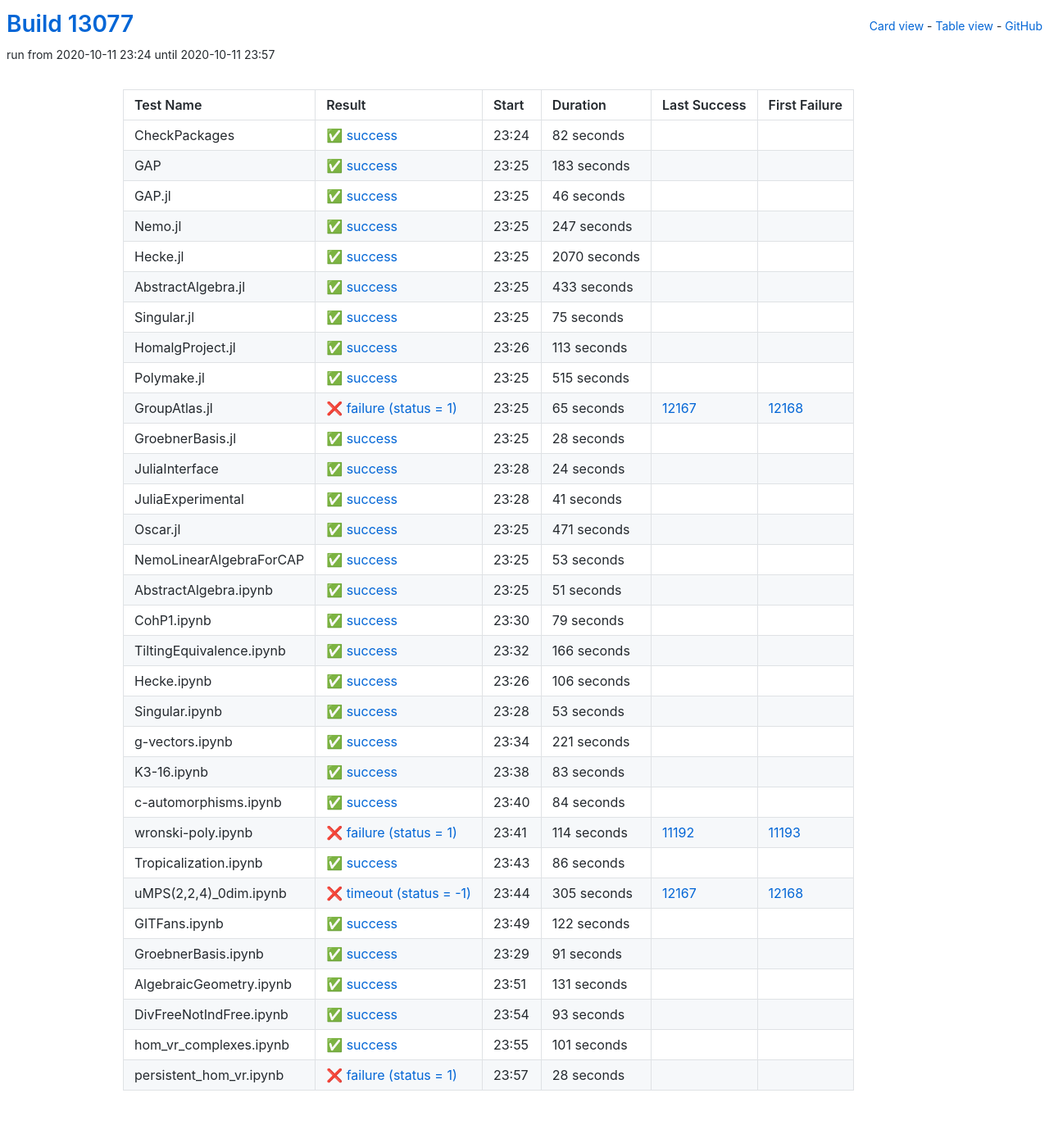
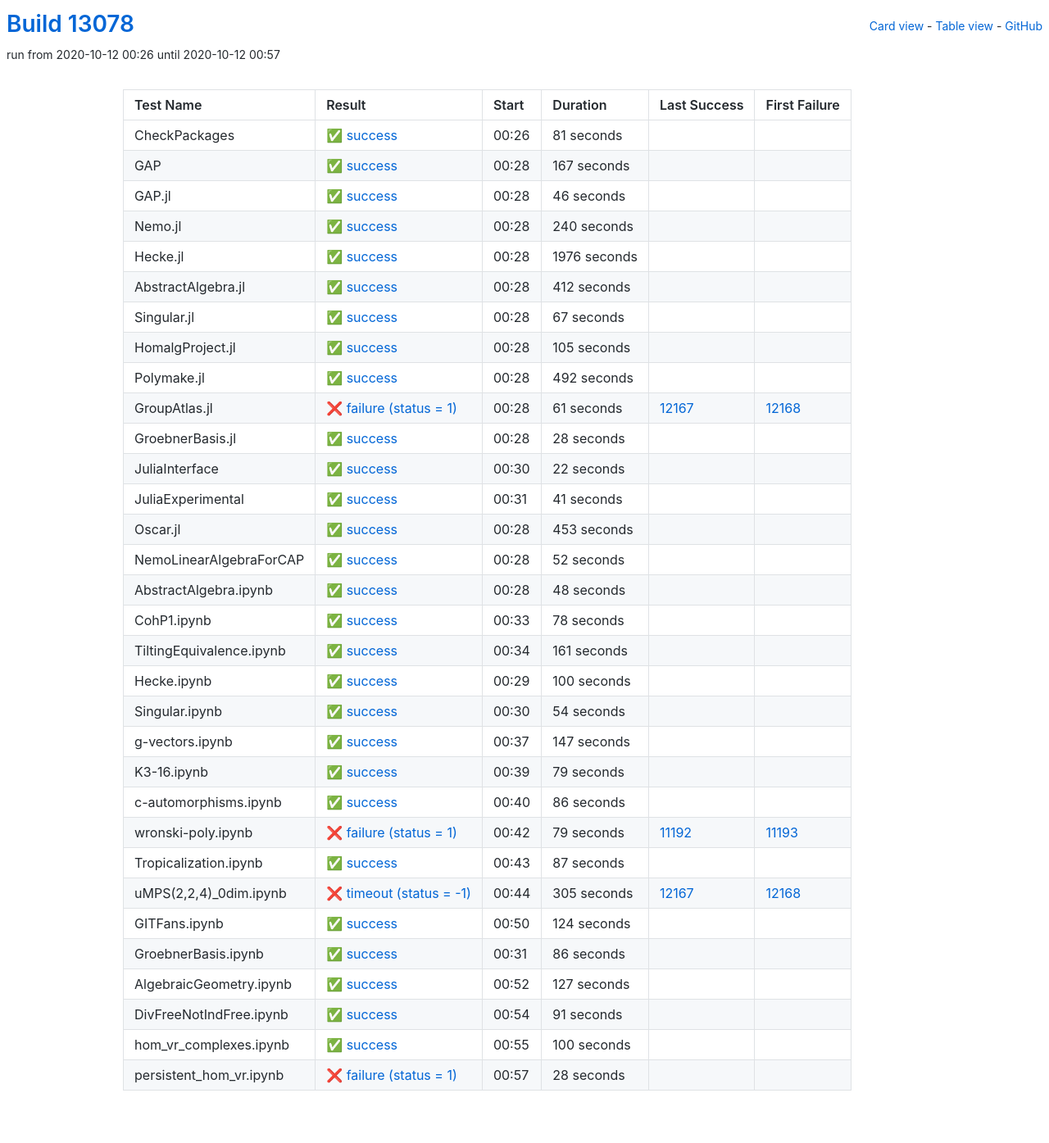
Before and after one commit to oscar-system/oscar-ci-status, a Jekyll site: the page built from table.html, in a window 1280 px wide. Shown: the whole page at 82% size. Built offline with Jekyll 4.4.1, drawn with Linux system fonts in a browser that asks for light colours.

Commit message:
Build #13078

```diff
--- a/_data/ci.yml
+++ b/_data/ci.yml
@@ -1,6 +1,6 @@
 ---
-build: 13077
-build_url: https://oscarci.mathematik.uni-kl.de/job/oscar/13077/
+build: 13078
+build_url: https://oscarci.mathematik.uni-kl.de/job/oscar/13078/
 job: oscar
 organization: oscar-system
 repo: oscar-ci-status
@@ -8,32 +8,32 @@
 tests:
 - name: CheckPackages
   id: checkpackages
-  log: https://oscarci.mathematik.uni-kl.de/job/oscar/13077/artifact/logs/build-13077/CheckPackages.log
-  start: 2020-10-11 23:24
+  log: https://oscarci.mathematik.uni-kl.de/job/oscar/13078/artifact/logs/build-13078/CheckPackages.log
+  start: 2020-10-12 00:26
   success: true
   exitcode: 0
   status: success
-  duration: 82
+  duration: 81
   last_success: false
   last_success_url:
   first_failure: false
   first_failure_url:
 - name: GAP
   id: gap
-  log: https://oscarci.mathematik.uni-kl.de/job/oscar/13077/artifact/logs/build-13077/GAP.log
-  start: 2020-10-11 23:25
+  log: https://oscarci.mathematik.uni-kl.de/job/oscar/13078/artifact/logs/build-13078/GAP.log
+  start: 2020-10-12 00:28
   success: true
   exitcode: 0
   status: success
-  duration: 183
+  duration: 167
   last_success: false
   last_success_url:
   first_failure: false
   first_failure_url:
 - name: GAP.jl
   id: gap-jl
-  log: https://oscarci.mathematik.uni-kl.de/job/oscar/13077/artifact/logs/build-13077/GAP.jl.log
-  start: 2020-10-11 23:25
+  log: https://oscarci.mathematik.uni-kl.de/job/oscar/13078/artifact/logs/build-13078/GAP.jl.log
+  start: 2020-10-12 00:28
   success: true
   exitcode: 0
   status: success
@@ -44,92 +44,92 @@
   first_failure_url:
 - name: Nemo.jl
   id: nemo-jl
-  log: https://oscarci.mathematik.uni-kl.de/job/oscar/13077/artifact/logs/build-13077/Nemo.jl.log
-  start: 2020-10-11 23:25
+  log: https://oscarci.mathematik.uni-kl.de/job/oscar/13078/artifact/logs/build-13078/Nemo.jl.log
+  start: 2020-10-12 00:28
   success: true
   exitcode: 0
   status: success
-  duration: 247
+  duration: 240
   last_success: false
   last_success_url:
   first_failure: false
   first_failure_url:
 - name: Hecke.jl
   id: hecke-jl
-  log: https://oscarci.mathematik.uni-kl.de/job/oscar/13077/artifact/logs/build-13077/Hecke.jl.log
-  start: 2020-10-11 23:25
+  log: https://oscarci.mathematik.uni-kl.de/job/oscar/13078/artifact/logs/build-13078/Hecke.jl.log
+  start: 2020-10-12 00:28
   success: true
   exitcode: 0
   status: success
-  duration: 2070
+  duration: 1976
   last_success: false
   last_success_url:
   first_failure: false
   first_failure_url:
 - name: AbstractAlgebra.jl
   id: abstractalgebra-jl
-  log: https://oscarci.mathematik.uni-kl.de/job/oscar/13077/artifact/logs/build-13077/AbstractAlgebra.jl.log
-  start: 2020-10-11 23:25
+  log: https://oscarci.mathematik.uni-kl.de/job/oscar/13078/artifact/logs/build-13078/AbstractAlgebra.jl.log
+  start: 2020-10-12 00:28
   success: true
   exitcode: 0
   status: success
-  duration: 433
+  duration: 412
   last_success: false
   last_success_url:
   first_failure: false
   first_failure_url:
 - name: Singular.jl
   id: singular-jl
-  log: https://oscarci.mathematik.uni-kl.de/job/oscar/13077/artifact/logs/build-13077/Singular.jl.log
-  start: 2020-10-11 23:25
+  log: https://oscarci.mathematik.uni-kl.de/job/oscar/13078/artifact/logs/build-13078/Singular.jl.log
+  start: 2020-10-12 00:28
   success: true
   exitcode: 0
   status: success
-  duration: 75
+  duration: 67
   last_success: false
   last_success_url:
   first_failure: false
   first_failure_url:
 - name: HomalgProject.jl
   id: homalgproject-jl
-  log: https://oscarci.mathematik.uni-kl.de/job/oscar/13077/artifact/logs/build-13077/HomalgProject.jl.log
-  start: 2020-10-11 23:26
+  log: https://oscarci.mathematik.uni-kl.de/job/oscar/13078/artifact/logs/build-13078/HomalgProject.jl.log
+  start: 2020-10-12 00:28
   success: true
   exitcode: 0
   status: success
-  duration: 113
+  duration: 105
   last_success: false
   last_success_url:
   first_failure: false
   first_failure_url:
 - name: Polymake.jl
   id: polymake-jl
-  log: https://oscarci.mathematik.uni-kl.de/job/oscar/13077/artifact/logs/build-13077/Polymake.jl.log
-  start: 2020-10-11 23:25
+  log: https://oscarci.mathematik.uni-kl.de/job/oscar/13078/artifact/logs/build-13078/Polymake.jl.log
+  start: 2020-10-12 00:28
   success: true
   exitcode: 0
   status: success
-  duration: 515
+  duration: 492
   last_success: false
   last_success_url:
   first_failure: false
   first_failure_url:
 - name: GroupAtlas.jl
   id: groupatlas-jl
-  log: https://oscarci.mathematik.uni-kl.de/job/oscar/13077/artifact/logs/build-13077/GroupAtlas.jl.log
-  start: 2020-10-11 23:25
+  log: https://oscarci.mathematik.uni-kl.de/job/oscar/13078/artifact/logs/build-13078/GroupAtlas.jl.log
+  start: 2020-10-12 00:28
   success: false
   exitcode: 1
   status: failure
-  duration: 65
+  duration: 61
   last_success: 12167
   last_success_url: https://oscarci.mathematik.uni-kl.de/job/oscar/12167/
   first_failure: 12168
   first_failure_url: https://oscarci.mathematik.uni-kl.de/job/oscar/12168/
 - name: GroebnerBasis.jl
   id: groebnerbasis-jl
-  log: https://oscarci.mathematik.uni-kl.de/job/oscar/13077/artifact/logs/build-13077/GroebnerBasis.jl.log
-  start: 2020-10-11 23:25
+  log: https://oscarci.mathematik.uni-kl.de/job/oscar/13078/artifact/logs/build-13078/GroebnerBasis.jl.log
+  start: 2020-10-12 00:28
   success: true
   exitcode: 0
   status: success
@@ -140,20 +140,20 @@
   first_failure_url:
 - name: JuliaInterface
   id: juliainterface
-  log: https://oscarci.mathematik.uni-kl.de/job/oscar/13077/artifact/logs/build-13077/JuliaInterface.log
-  start: 2020-10-11 23:28
+  log: https://oscarci.mathematik.uni-kl.de/job/oscar/13078/artifact/logs/build-13078/JuliaInterface.log
+  start: 2020-10-12 00:30
   success: true
   exitcode: 0
   status: success
-  duration: 24
+  duration: 22
   last_success: false
   last_success_url:
   first_failure: false
   first_failure_url:
 - name: JuliaExperimental
   id: juliaexperimental
-  log: https://oscarci.mathematik.uni-kl.de/job/oscar/13077/artifact/logs/build-13077/JuliaExperimental.log
-  start: 2020-10-11 23:28
+  log: https://oscarci.mathematik.uni-kl.de/job/oscar/13078/artifact/logs/build-13078/JuliaExperimental.log
+  start: 2020-10-12 00:31
   success: true
   exitcode: 0
   status: success
@@ -164,44 +164,104 @@
   first_failure_url:
 - name: Oscar.jl
   id: oscar-jl
-  log: https://oscarci.mathematik.uni-kl.de/job/oscar/13077/artifact/logs/build-13077/Oscar.jl.log
-  start: 2020-10-11 23:25
+  log: https://oscarci.mathematik.uni-kl.de/job/oscar/13078/artifact/logs/build-13078/Oscar.jl.log
+  start: 2020-10-12 00:28
   success: true
   exitcode: 0
   status: success
-  duration: 471
+  duration: 453
   last_success: false
   last_success_url:
   first_failure: false
   first_failure_url:
 - name: NemoLinearAlgebraForCAP
   id: nemolinearalgebraforcap
-  log: https://oscarci.mathematik.uni-kl.de/job/oscar/13077/artifact/logs/build-13077/NemoLinearAlgebraForCAP.log
-  start: 2020-10-11 23:25
+  log: https://oscarci.mathematik.uni-kl.de/job/oscar/13078/artifact/logs/build-13078/NemoLinearAlgebraForCAP.log
+  start: 2020-10-12 00:28
   success: true
   exitcode: 0
   status: success
-  duration: 53
+  duration: 52
   last_success: false
   last_success_url:
   first_failure: false
   first_failure_url:
 - name: AbstractAlgebra.ipynb
   id: abstractalgebra-ipynb
-  log: https://oscarci.mathematik.uni-kl.de/job/oscar/13077/artifact/logs/build-13077/AbstractAlgebra.ipynb.log
-  start: 2020-10-11 23:25
+  log: https://oscarci.mathematik.uni-kl.de/job/oscar/13078/artifact/logs/build-13078/AbstractAlgebra.ipynb.log
+  start: 2020-10-12 00:28
   success: true
   exitcode: 0
   status: success
-  duration: 51
+  duration: 48
   last_success: false
   last_success_url:
   first_failure: false
   first_failure_url:
 - name: CohP1.ipynb
   id: cohp1-ipynb
-  log: https://oscarci.mathematik.uni-kl.de/job/oscar/13077/artifact/logs/build-13077/CohP1.ipynb.log
-  start: 2020-10-11 23:30
+  log: https://oscarci.mathematik.uni-kl.de/job/oscar/13078/artifact/logs/build-13078/CohP1.ipynb.log
+  start: 2020-10-12 00:33
+  success: true
+  exitcode: 0
+  status: success
+  duration: 78
+  last_success: false
+  last_success_url:
+  first_failure: false
+  first_failure_url:
+- name: TiltingEquivalence.ipynb
+  id: tiltingequivalence-ipynb
+  log: https://oscarci.mathematik.uni-kl.de/job/oscar/13078/artifact/logs/build-13078/TiltingEquivalence.ipynb.log
+  start: 2020-10-12 00:34
+  success: true
+  exitcode: 0
+  status: success
+  duration: 161
+  last_success: false
+  last_success_url:
+  first_failure: false
+  first_failure_url:
+- name: Hecke.ipynb
+  id: hecke-ipynb
+  log: https://oscarci.mathematik.uni-kl.de/job/oscar/13078/artifact/logs/build-13078/Hecke.ipynb.log
+  start: 2020-10-12 00:29
+  success: true
+  exitcode: 0
+  status: success
+  duration: 100
+  last_success: false
+  last_success_url:
+  first_failure: false
+  first_failure_url:
+- name: Singular.ipynb
+  id: singular-ipynb
+  log: https://oscarci.mathematik.uni-kl.de/job/oscar/13078/artifact/logs/build-13078/Singular.ipynb.log
+  start: 2020-10-12 00:30
+  success: true
+  exitcode: 0
+  status: success
+  duration: 54
+  last_success: false
+  last_success_url:
+  first_failure: false
+  first_failure_url:
+- name: g-vectors.ipynb
+  id: g-vectors-ipynb
+  log: https://oscarci.mathematik.uni-kl.de/job/oscar/13078/artifact/logs/build-13078/g-vectors.ipynb.log
+  start: 2020-10-12 00:37
+  success: true
+  exitcode: 0
+  status: success
+  duration: 147
+  last_success: false
+  last_success_url:
+  first_failure: false
+  first_failure_url:
+- name: K3-16.ipynb
+  id: k3-16-ipynb
+  log: https://oscarci.mathematik.uni-kl.de/job/oscar/13078/artifact/logs/build-13078/K3-16.ipynb.log
+  start: 2020-10-12 00:39
   success: true
   exitcode: 0
   status: success
@@ -210,94 +270,10 @@
   last_success_url:
   first_failure: false
   first_failure_url:
-- name: TiltingEquivalence.ipynb
-  id: tiltingequivalence-ipynb
-  log: https://oscarci.mathematik.uni-kl.de/job/oscar/13077/artifact/logs/build-13077/TiltingEquivalence.ipynb.log
-  start: 2020-10-11 23:32
-  success: true
-  exitcode: 0
-  status: success
-  duration: 166
-  last_success: false
-  last_success_url:
-  first_failure: false
-  first_failure_url:
-- name: Hecke.ipynb
-  id: hecke-ipynb
-  log: https://oscarci.mathematik.uni-kl.de/job/oscar/13077/artifact/logs/build-13077/Hecke.ipynb.log
-  start: 2020-10-11 23:26
-  success: true
-  exitcode: 0
-  status: success
-  duration: 106
-  last_success: false
-  last_success_url:
-  first_failure: false
-  first_failure_url:
-- name: Singular.ipynb
-  id: singular-ipynb
-  log: https://oscarci.mathematik.uni-kl.de/job/oscar/13077/artifact/logs/build-13077/Singular.ipynb.log
-  start: 2020-10-11 23:28
-  success: true
-  exitcode: 0
-  status: success
-  duration: 53
-  last_success: false
-  last_success_url:
-  first_failure: false
-  first_failure_url:
-- name: g-vectors.ipynb
-  id: g-vectors-ipynb
-  log: https://oscarci.mathematik.uni-kl.de/job/oscar/13077/artifact/logs/build-13077/g-vectors.ipynb.log
-  start: 2020-10-11 23:34
-  success: true
-  exitcode: 0
-  status: success
-  duration: 221
-  last_success: false
-  last_success_url:
-  first_failure: false
-  first_failure_url:
-- name: K3-16.ipynb
-  id: k3-16-ipynb
-  log: https://oscarci.mathematik.uni-kl.de/job/oscar/13077/artifact/logs/build-13077/K3-16.ipynb.log
-  start: 2020-10-11 23:38
-  success: true
-  exitcode: 0
-  status: success
-  duration: 83
-  last_success: false
-  last_success_url:
-  first_failure: false
-  first_failure_url:
 - name: c-automorphisms.ipynb
   id: c-automorphisms-ipynb
-  log: https://oscarci.mathematik.uni-kl.de/job/oscar/13077/artifact/logs/build-13077/c-automorphisms.ipynb.log
-  start: 2020-10-11 23:40
-  success: true
-  exitcode: 0
-  status: success
-  duration: 84
-  last_success: false
-  last_success_url:
-  first_failure: false
-  first_failure_url:
-- name: wronski-poly.ipynb
-  id: wronski-poly-ipynb
-  log: https://oscarci.mathematik.uni-kl.de/job/oscar/13077/artifact/logs/build-13077/wronski-poly.ipynb.log
-  start: 2020-10-11 23:41
-  success: false
-  exitcode: 1
-  status: failure
-  duration: 114
-  last_success: 11192
-  last_success_url: https://oscarci.mathematik.uni-kl.de/job/oscar/11192/
-  first_failure: 11193
-  first_failure_url: https://oscarci.mathematik.uni-kl.de/job/oscar/11193/
-- name: Tropicalization.ipynb
-  id: tropicalization-ipynb
-  log: https://oscarci.mathematik.uni-kl.de/job/oscar/13077/artifact/logs/build-13077/Tropicalization.ipynb.log
-  start: 2020-10-11 23:43
+  log: https://oscarci.mathematik.uni-kl.de/job/oscar/13078/artifact/logs/build-13078/c-automorphisms.ipynb.log
+  start: 2020-10-12 00:40
   success: true
   exitcode: 0
   status: success
@@ -306,10 +282,34 @@
   last_success_url:
   first_failure: false
   first_failure_url:
+- name: wronski-poly.ipynb
+  id: wronski-poly-ipynb
+  log: https://oscarci.mathematik.uni-kl.de/job/oscar/13078/artifact/logs/build-13078/wronski-poly.ipynb.log
+  start: 2020-10-12 00:42
+  success: false
+  exitcode: 1
+  status: failure
+  duration: 79
+  last_success: 11192
+  last_success_url: https://oscarci.mathematik.uni-kl.de/job/oscar/11192/
+  first_failure: 11193
+  first_failure_url: https://oscarci.mathematik.uni-kl.de/job/oscar/11193/
+- name: Tropicalization.ipynb
+  id: tropicalization-ipynb
+  log: https://oscarci.mathematik.uni-kl.de/job/oscar/13078/artifact/logs/build-13078/Tropicalization.ipynb.log
+  start: 2020-10-12 00:43
+  success: true
+  exitcode: 0
+  status: success
+  duration: 87
+  last_success: false
+  last_success_url:
+  first_failure: false
+  first_failure_url:
 - name: uMPS(2,2,4)_0dim.ipynb
   id: umps-2-2-4-0dim-ipynb
-  log: https://oscarci.mathematik.uni-kl.de/job/oscar/13077/artifact/logs/build-13077/uMPS-2-2-4-_0dim.ipynb.log
-  start: 2020-10-11 23:44
+  log: https://oscarci.mathematik.uni-kl.de/job/oscar/13078/artifact/logs/build-13078/uMPS-2-2-4-_0dim.ipynb.log
+  start: 2020-10-12 00:44
   success: false
   exitcode: -1
   status: timeout
@@ -320,20 +320,44 @@
   first_failure_url: https://oscarci.mathematik.uni-kl.de/job/oscar/12168/
 - name: GITFans.ipynb
   id: gitfans-ipynb
-  log: https://oscarci.mathematik.uni-kl.de/job/oscar/13077/artifact/logs/build-13077/GITFans.ipynb.log
-  start: 2020-10-11 23:49
+  log: https://oscarci.mathematik.uni-kl.de/job/oscar/13078/artifact/logs/build-13078/GITFans.ipynb.log
+  start: 2020-10-12 00:50
   success: true
   exitcode: 0
   status: success
-  duration: 122
+  duration: 124
   last_success: false
   last_success_url:
   first_failure: false
   first_failure_url:
 - name: GroebnerBasis.ipynb
   id: groebnerbasis-ipynb
-  log: https://oscarci.mathematik.uni-kl.de/job/oscar/13077/artifact/logs/build-13077/GroebnerBasis.ipynb.log
-  start: 2020-10-11 23:29
+  log: https://oscarci.mathematik.uni-kl.de/job/oscar/13078/artifact/logs/build-13078/GroebnerBasis.ipynb.log
+  start: 2020-10-12 00:31
+  success: true
+  exitcode: 0
+  status: success
+  duration: 86
+  last_success: false
+  last_success_url:
+  first_failure: false
+  first_failure_url:
+- name: AlgebraicGeometry.ipynb
+  id: algebraicgeometry-ipynb
+  log: https://oscarci.mathematik.uni-kl.de/job/oscar/13078/artifact/logs/build-13078/AlgebraicGeometry.ipynb.log
+  start: 2020-10-12 00:52
+  success: true
+  exitcode: 0
+  status: success
+  duration: 127
+  last_success: false
+  last_success_url:
+  first_failure: false
+  first_failure_url:
+- name: DivFreeNotIndFree.ipynb
+  id: divfreenotindfree-ipynb
+  log: https://oscarci.mathematik.uni-kl.de/job/oscar/13078/artifact/logs/build-13078/DivFreeNotIndFree.ipynb.log
+  start: 2020-10-12 00:54
   success: true
   exitcode: 0
   status: success
@@ -342,46 +366,22 @@
   last_success_url:
   first_failure: false
   first_failure_url:
-- name: AlgebraicGeometry.ipynb
-  id: algebraicgeometry-ipynb
-  log: https://oscarci.mathematik.uni-kl.de/job/oscar/13077/artifact/logs/build-13077/AlgebraicGeometry.ipynb.log
-  start: 2020-10-11 23:51
+- name: hom_vr_complexes.ipynb
+  id: hom-vr-complexes-ipynb
+  log: https://oscarci.mathematik.uni-kl.de/job/oscar/13078/artifact/logs/build-13078/hom_vr_complexes.ipynb.log
+  start: 2020-10-12 00:55
   success: true
   exitcode: 0
   status: success
-  duration: 131
-  last_success: false
-  last_success_url:
-  first_failure: false
-  first_failure_url:
-- name: DivFreeNotIndFree.ipynb
-  id: divfreenotindfree-ipynb
-  log: https://oscarci.mathematik.uni-kl.de/job/oscar/13077/artifact/logs/build-13077/DivFreeNotIndFree.ipynb.log
-  start: 2020-10-11 23:54
-  success: true
-  exitcode: 0
-  status: success
-  duration: 93
-  last_success: false
-  last_success_url:
-  first_failure: false
-  first_failure_url:
-- name: hom_vr_complexes.ipynb
-  id: hom-vr-complexes-ipynb
-  log: https://oscarci.mathematik.uni-kl.de/job/oscar/13077/artifact/logs/build-13077/hom_vr_complexes.ipynb.log
-  start: 2020-10-11 23:55
-  success: true
-  exitcode: 0
-  status: success
-  duration: 101
+  duration: 100
   last_success: false
   last_success_url:
   first_failure: false
   first_failure_url:
 - name: persistent_hom_vr.ipynb
   id: persistent-hom-vr-ipynb
-  log: https://oscarci.mathematik.uni-kl.de/job/oscar/13077/artifact/logs/build-13077/persistent_hom_vr.ipynb.log
-  start: 2020-10-11 23:57
+  log: https://oscarci.mathematik.uni-kl.de/job/oscar/13078/artifact/logs/build-13078/persistent_hom_vr.ipynb.log
+  start: 2020-10-12 00:57
   success: false
   exitcode: 1
   status: failure
```
Also changed, not shown: README.md.
